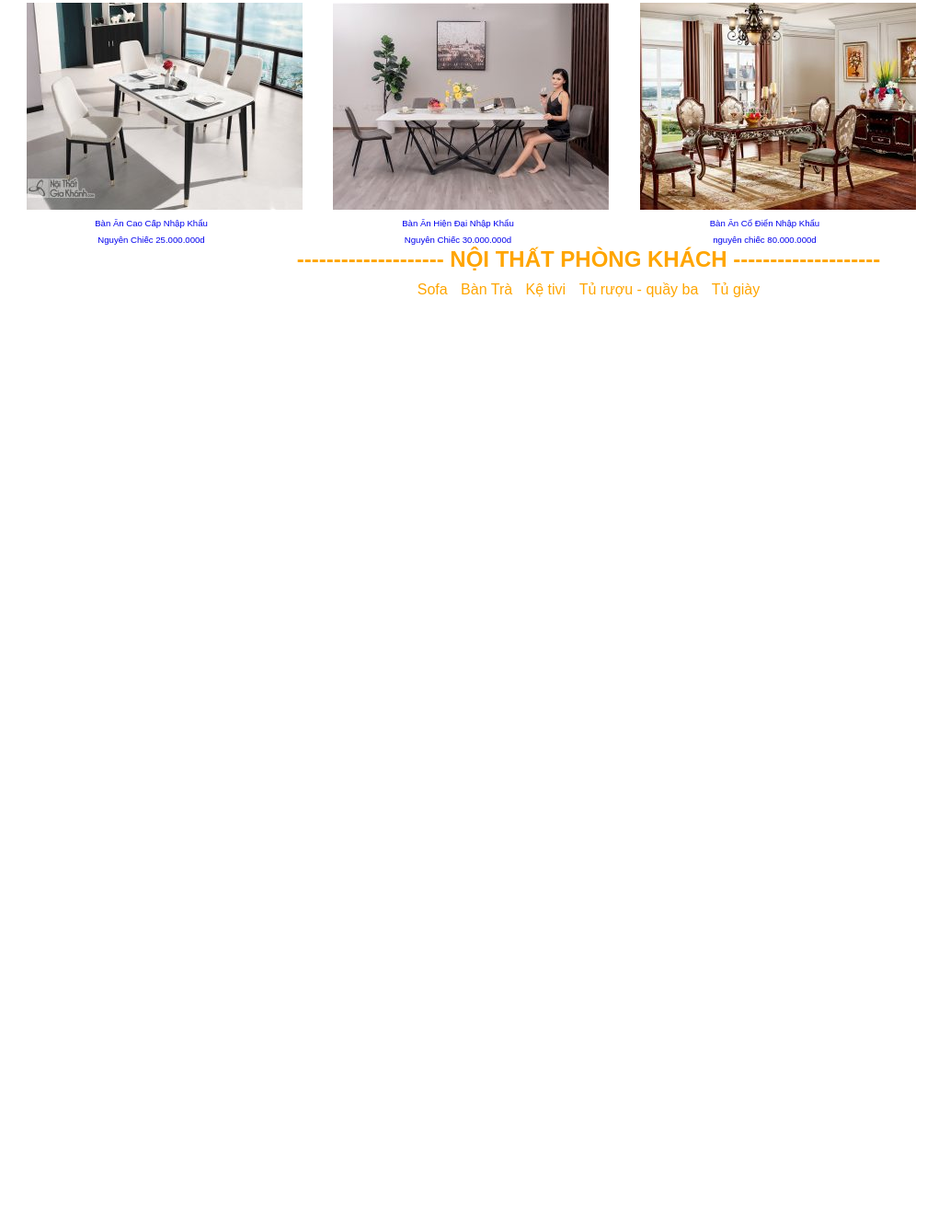
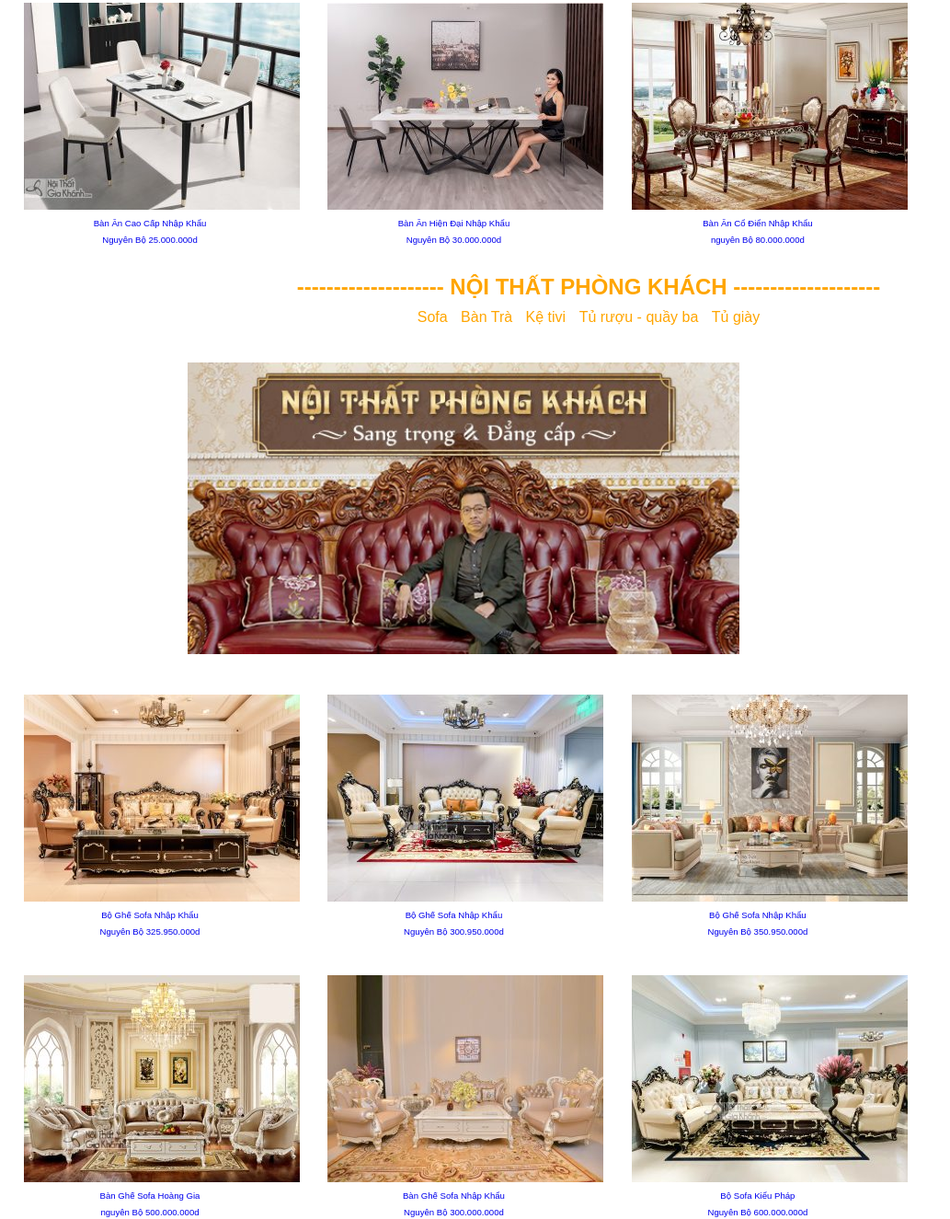
Before and after one commit to vobaduytu/Cate-Studi, a plain HTML site: page web_NoiThat.html in a window 1280 px wide. Shown: the part 913-2238 px from the top of the page at 92% size, without its empty margins (0-1033 px from the left). Before the commit the page ends 1237 px from the top, so only its background shows below. Drawn offline with Linux system fonts and the light colour scheme.

Commit message:
web noi that

```diff
--- a/web_NoiThat.html
+++ b/web_NoiThat.html
@@ -8,7 +8,7 @@
   </head>
   <body>
     <table
-      width="1024"
+      width="1013"
       cellspacing="0"
       cellspacing="0"
       style="background-color: orange"
@@ -38,7 +38,7 @@
 
           </div>
           <table
-          width="1024"
+          width="1013"
           cellspacing="0"
           cellspacing="0"
           style="background-color: orange"
@@ -63,18 +63,19 @@
                <a href="#">Bộ phòng ngủ</a>
                <a href="#">giường ngủ</a>
                <a href="#">Tủ đầu giường </a>
+
              </div>
                <div class="col span-1-of-3 photo">
               <img src="./jma/bo-ghe-sofa-da-nhap-khau-nguyen-chiec-sb958g-124-300x225.jpg" alt="photo1">
-                   <p><a class="font" href="#">Bộ Ghế Sofa Nhập Khẩu<br> Nguyên Chiếc 325.950.000d</a></p>
+                   <p><a class="font" href="#">Bộ Ghế Sofa Nhập Khẩu<br> Nguyên Bộ  325.950.000d</a></p>
             </div>
             <div class="col span-1-of-3 photo">
              <img src="./jma/bo-sofa-da-that-nhap-khau-phong-cach-co-dien-hoang-gia-g955sf-300x225.jpg" alt="photo2">
-                  <p><a class="font" href="#">Bộ Ghế Sofa Nhập Khẩu<br> Nguyên Chiếc  300.950.000d</a></p>
+                  <p><a class="font" href="#">Bộ Ghế Sofa Nhập Khẩu<br> Nguyên  Bộ  300.950.000d</a></p>
            </div>
            <div class="col span-1-of-3 photo">
              <img src="./jma/bo-sofa-luxury-sb9806h-dang-cap-thuong-hieu-sang-trong-2-300x225.jpg" alt="photo3">
-                  <p><a class="font" href="#">Bộ Ghế Sofa Nhập Khẩu<br> Nguyên Chiếc  350.950.000d</a></p>
+                  <p><a class="font" href="#">Bộ Ghế Sofa Nhập Khẩu<br> Nguyên Bộ  350.950.000d</a></p>
            </div>
           </div>
           <div class="col span-1-of-3 photo">
@@ -92,15 +93,15 @@
         </div>
         <div class="col span-1-of-3 photo">
           <img src="./jma/ban-an-cao-cap-mat-da-nhap-khau-sang-trong-xt3958b-300x225.jpg" alt="photo1">
-               <p><a class="font" href="#">Bàn Ăn Cao Cấp Nhập Khẩu <br> Nguyên Chiếc 25.000.000d</a></p>
+               <p><a class="font" href="#">Bàn Ăn Cao Cấp Nhập Khẩu <br> Nguyên Bộ 25.000.000d</a></p>
         </div>
         <div class="col span-1-of-3 photo">
          <img src="./jma/ban-an-mat-da-nham-thach-nhap-khau-cao-cap-lkt1011-20-5-300x225.jpg" alt="photo2">
-              <p><a class="font" href="#">Bàn Ăn Hiện Đại Nhập Khẩu<br> Nguyên Chiếc 30.000.000d</a></p>
+              <p><a class="font" href="#">Bàn Ăn Hiện Đại Nhập Khẩu<br> Nguyên Bộ 30.000.000d</a></p>
        </div>
        <div class="col span-1-of-3 photo">
          <img src="./jma/ban-an-mat-go-tan-co-dien-mau-ruou-vang-nho-ba8811gg-16-300x225.jpg" alt="photo3">
-              <p><a class="font" href="#">Bàn Ăn Cổ Điển  Nhập Khẩu<br> nguyên chiếc  80.000.000d</a></p>
+              <p><a class="font" href="#">Bàn Ăn Cổ Điển  Nhập Khẩu<br> nguyên Bộ  80.000.000d</a></p>
        </div>
       </div>
 <div class="noithat">
@@ -111,6 +112,35 @@
        <a href="#">Kệ tivi</a>
        <a href="#">Tủ rượu - quầy ba</a>
        <a href="#"> Tủ giày</a>
+       <div class="phongkhach">
+        <img class="phongkhach" src="./jma/phong-khach-1 (1).jpg" alt="pt">
+      </div>
+</div>
+</div>
+<div class="col span-1-of-3 photo">
+  <img src="./jma/bo-sofa-tan-co-dien-mau-vang-nho-sb931g-123-phong-cach-hoang-gia-4-300x225.jpg" alt="photo1">
+       <p><a class="font" href="#">Bộ Ghế Sofa Nhập Khẩu<br> Nguyên Bộ 325.950.000d</a></p>
+</div>
+<div class="col span-1-of-3 photo">
+ <img src="./jma/bo-sofa-da-that-nhap-khau-phong-cach-co-dien-hoang-gia-g955sf-300x225.jpg" alt="photo2">
+      <p><a class="font" href="#">Bộ Ghế Sofa Nhập Khẩu<br> Nguyên Bộ 300.950.000d</a></p>
+</div>
+<div class="col span-1-of-3 photo">
+ <img  src="./jma/bo-sofa-luxury-sb9806h-dang-cap-thuong-hieu-sang-trong-2-300x225.jpg" alt="photo3">
+      <p><a class="font" href="#">Bộ Ghế Sofa Nhập Khẩu<br> Nguyên Bộ 350.950.000d</a></p>
+</div>
+</div>
+<div class="col span-1-of-3 photo">
+<img src="./jma/phongkhach3.jpg" alt="photo1">
+     <p><a class="font" href="#">Bàn Ghế Sofa Hoàng Gia <br> nguyên Bộ 500.000.000d</a></p>
+</div>
+<div class="col span-1-of-3 photo">
+<img src="./jma/H921SF-300x225.jpg.webp" alt="photo2">
+    <p><a class="font" href="#">Bàn Ghế Sofa Nhập Khẩu<br> Nguyên Bộ  300.000.000d</a></p>
+</div>
+<div class="col span-1-of-3 photo">
+<img  src="./jma/sofa-tan-co-dien-da-phong-cach-phap-sang-trong-g921sf-300x225.jpg" alt="photo3">
+    <p><a class="font" href="#">Bộ Sofa Kiểu Pháp<br> Nguyên Bộ  600.000.000d</a></p>
 </div>
 </div>
   </body>
--- a/web_noiThat.css
+++ b/web_noiThat.css
@@ -140,7 +140,7 @@ color: aliceblue;
   margin-top: 30px;
 }
 .photo img{
-  padding-left: 29px;
+  padding-left: 26px;
   width: 100%;
 }
 .photo{
@@ -161,6 +161,7 @@ color: aliceblue;
 .noithat{
   text-align: center;
   color: orange;
+  margin-top: 30px;
 }.menu3 a{
   text-decoration: none;
   margin: 0 5px;
@@ -175,3 +176,8 @@ color: aliceblue;
 .menu3{
  margin-top: 10px;
 }
+.phongkhach{
+  width: 600px;
+  margin-left: 102px;
+  margin-top: 20px;
+}
```
Also changed, not shown: jma/bo-ke-tivi-tu-ruou-phong-khach-tan-co-dien-TR003-1.jpg (added), jma/images.jfif (added), jma/kệ-tivi-tân-cổ-điển-6.jpg (added), jma/mau-ke-tivi-phong-khach-tan-co-dien.jpg (added), jma/phong-khach-1 (1).jpg (added), jma/showroom3d-1.jpg.webp (added), jma/vach-tivi-dep-hien-dai-9.jpg (added).
